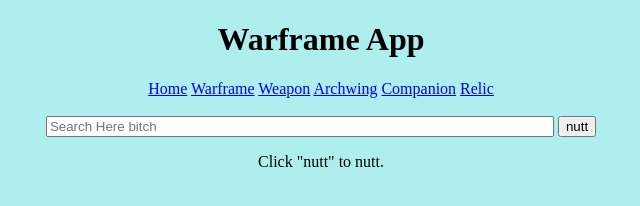
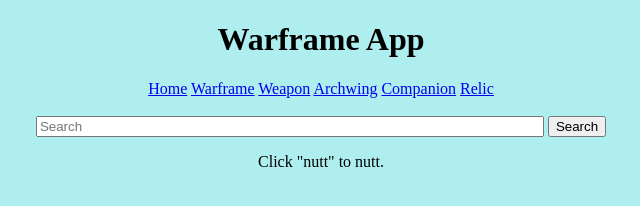
Before and after one commit to bestgio/TCSS445-Project, a website: page index.html in a window 1280 px wide. Shown: the whole page, without its empty margins (319-959 px from the left). Drawn offline with Linux system fonts and the light colour scheme.

Commit message:
formatting

```diff
--- a/index.html
+++ b/index.html
@@ -20,8 +20,8 @@
 <div align="center">
     <br>
     <form action="http://bestgio-445-project.herokuapp.com/search" method="POST">
-        <input style="width:500px"type="text" name="search" placeholder="Search Here bitch">
-        <input type="submit" value="nutt">
+        <input style="width:500px"type="text" name="search" placeholder="Search">
+        <input type="submit" value="Search">
     </form>
 
     <p>Click "nutt" to nutt.</p>
```
Also changed, not shown: info.html (+2 -2 lines), list.html (+2 -2 lines), relicInfo.html (+2 -2 lines), search.html (+2 -2 lines).
